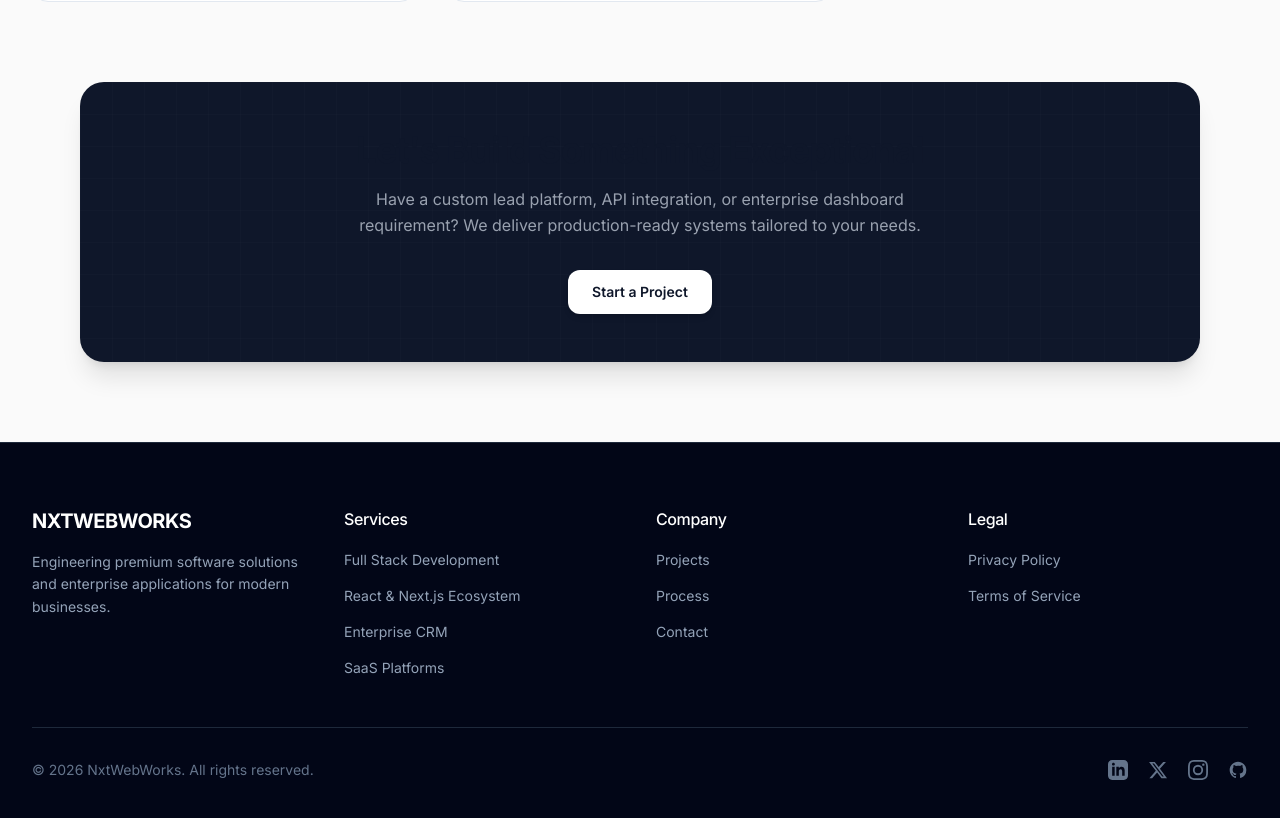
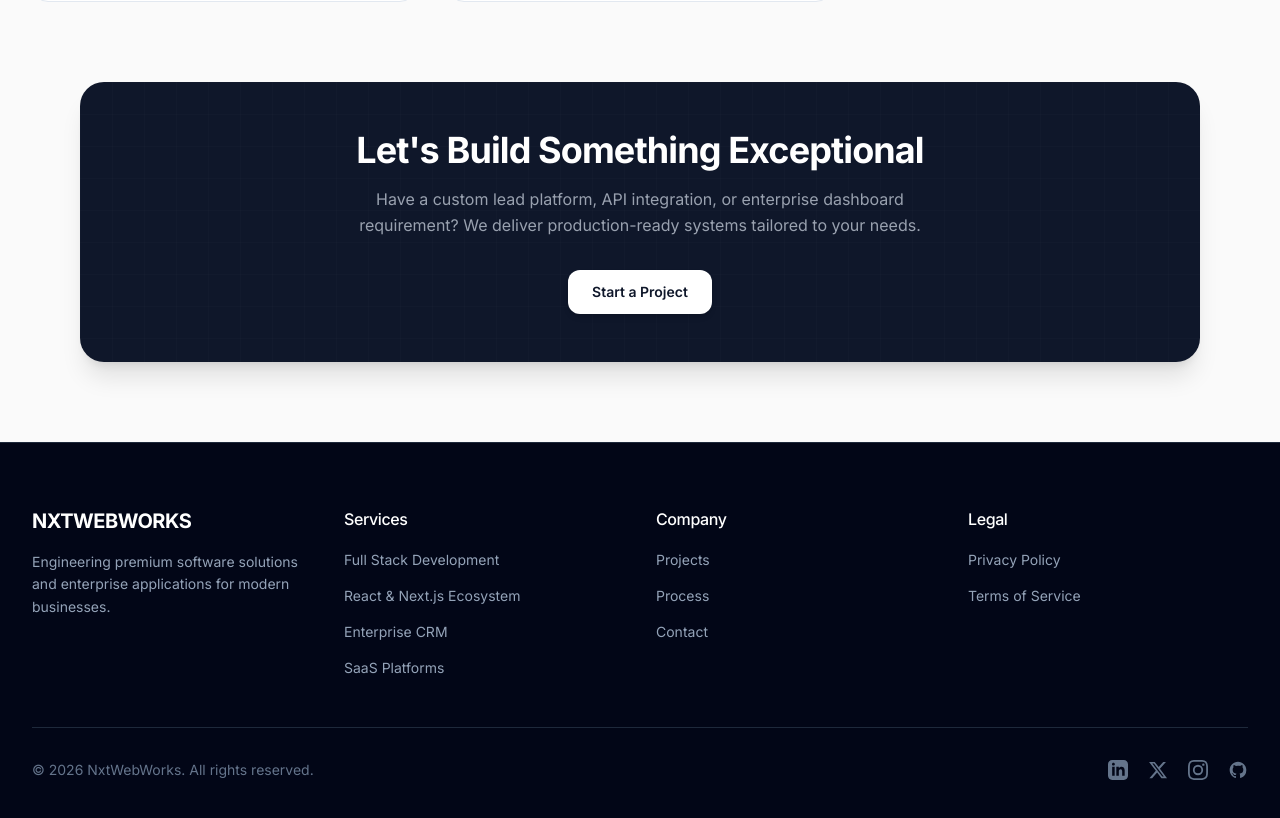
Before and after one commit to bhanudova02/NxtWebWorks, a React (Vite) app: page /projects in a window 1280 px wide. Shown: the part 1905-2723 px from the top of the page. Built offline with nearby package versions, Linux system fonts and the light colour scheme.

Commit message:
fix: explicitly set text color to white for the projects section heading

```diff
--- a/src/pages/Projects.jsx
+++ b/src/pages/Projects.jsx
@@ -281,7 +281,7 @@ const Projects = () => {
         <div className="bg-[#0F172A] text-white rounded-3xl p-8 md:p-12 relative overflow-hidden shadow-xl text-center">
           <div className="absolute inset-0 bg-[linear-gradient(to_right,#ffffff03_1px,transparent_1px),linear-gradient(to_bottom,#ffffff03_1px,transparent_1px)] bg-[size:32px_32px] pointer-events-none" />
           <div className="relative z-10">
-            <h2 className="text-3xl md:text-4xl font-bold tracking-tight mb-4">Let's Build Something Exceptional</h2>
+            <h2 className="text-3xl md:text-4xl font-bold tracking-tight mb-4 text-white">Let's Build Something Exceptional</h2>
             <p className="text-gray-400 text-sm md:text-base max-w-xl mx-auto mb-8 leading-relaxed">
               Have a custom lead platform, API integration, or enterprise dashboard requirement? We deliver production-ready systems tailored to your needs.
             </p>
```
